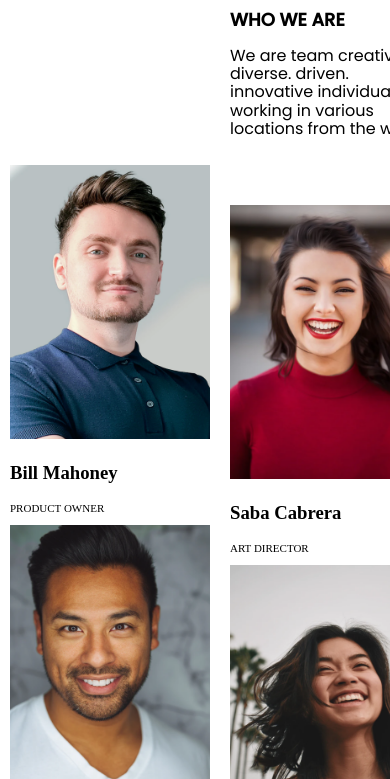
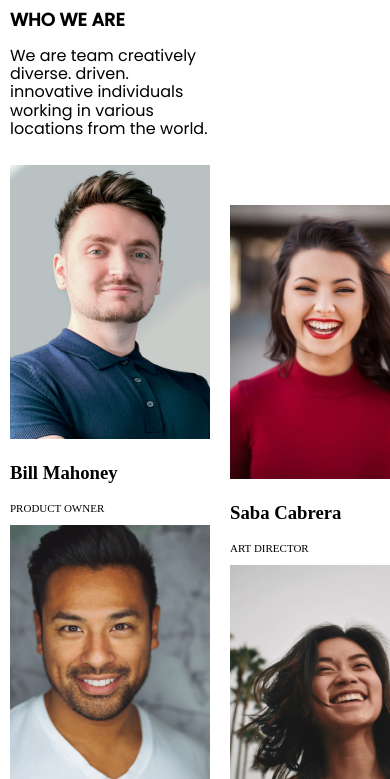
Before and after one commit to antuansabe/My-Team-Page, a plain HTML site: page index.html in a window 390 px wide. Shown: the part 65-844 px from the top of the page. Drawn offline with Linux system fonts and the light colour scheme.

Commit message:
Update movile.css

```diff
--- a/styles/movile.css
+++ b/styles/movile.css
@@ -28,7 +28,8 @@
 
     .content {
         grid-row-start: 1;
-        grid-column-start: 2;
+        grid-column-start: 1;
+        grid-column-end: 2;
         margin-top: 35px;
         font-family: Serif
     }
```
